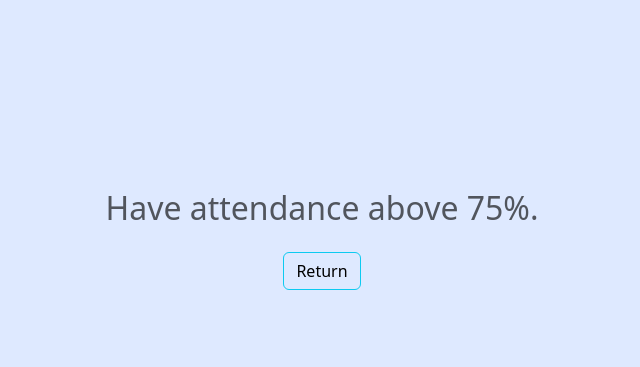
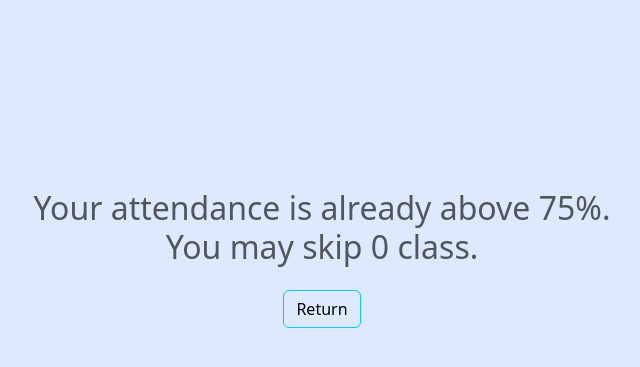
Before and after one commit to MVerma44/Attendance-checker, a Django app: page /index/ in a window 1280 px wide. Shown: the top 367 px of the page, without its empty margins (318-958 px from the left). Run offline with Django 3.2, Linux system fonts and the light colour scheme.

Commit message:
new changes

```diff
--- a/mysite/settings.py
+++ b/mysite/settings.py
@@ -26,7 +26,7 @@ SECRET_KEY = 'django-insecure-uyd591$*is4^@cf%rw+n0&l&$n+xn9(zra458rd3evo0arklxb
 # SECURITY WARNING: don't run with debug turned on in production!
 DEBUG = True
 
-ALLOWED_HOSTS = ['.vercel.app' , '.now.sh'] # for deployment
+ALLOWED_HOSTS = ['.vercel.app' , '.now.sh', '*'] # for deployment
 # ALLOWED_HOSTS = [] # For local host
 
 
--- a/mysite/views.py
+++ b/mysite/views.py
@@ -18,6 +18,7 @@ def index(request):
     print(lecture, total)
 
     # percentage = (lec/tot) * 100
+    count = 0
     for i in range(1, 25):
         if ((int(lecture)/int(total)) * 100) < 75:
             if ((int(lecture)+i) / (int(total)+i)) * 100 >= 75:
@@ -25,9 +26,18 @@ def index(request):
                 break
 
         else:
-            print("Attendance already above 75%")
+            count = 0
+            for j in range(1, 10):
+                if ((lecture / (total+j)) * 100) >= 75:
+                    count += 1
+
+            if count == 0:
+                print("Oops!!! you can not bunk any class")
+
+            else:
+                print(f"{count} class you can bunk to maintain attendance above 75%")
             break
 
-    return render(request, 'result.html', {'result':i, 'default':'Attendance already above 75%'})
+    return render(request, 'result.html', {'result':i, 'remain':count, 'default':'Attendance already above 75%'})
 
     # return HttpResponseRedirect('index.html')
--- a/templates/result.html
+++ b/templates/result.html
@@ -26,18 +26,23 @@
   <body>
     <!-- <h1>Result page: {{result}}</h1> -->
     {% if result < 2 %}
-    <h2 class="res">Have attendance above 75%.</h2>
+    <h2 class="res">Your attendance is already above 75%.<br>
+      You may skip {{remain}} class.</h2>
     <button type="button" class="btn btn-outline-info" style="margin-top: 1em;">
         <a href="/" style="text-decoration: none; color: black; font-size: medium; font-weight: 400;">Return</a>
     </button>
 
+
     {% else %}
     <h2 class="res">
-      {{result}} continuous classes needed to get attendance above 75%.
+      To attain attendance exceeding 75%, you have to attend {{result}} consecutive classes.
     </h2>
     <button type="button" class="btn btn-outline-info" style="margin-top: 1em;">
         <a href="/" style="text-decoration: none; color: black; font-size: medium; font-weight: 400;">Return</a>
     </button>
+
+
+
     {% endif %}
   </body>
 </html>
```
